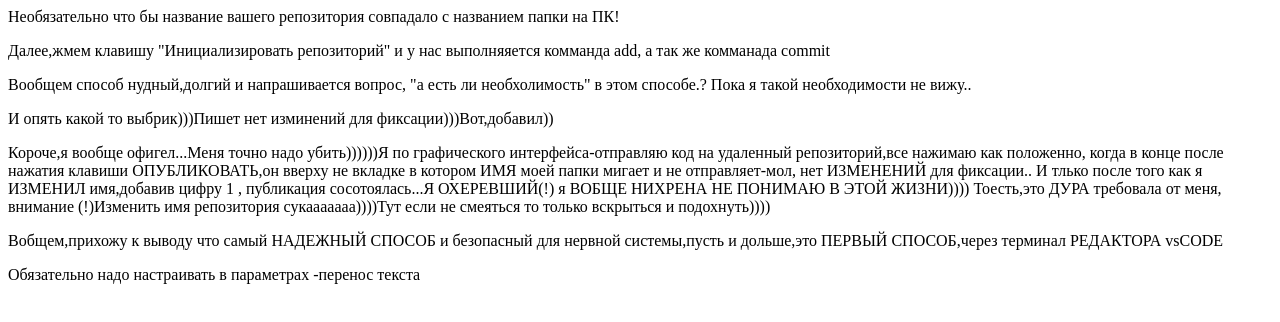
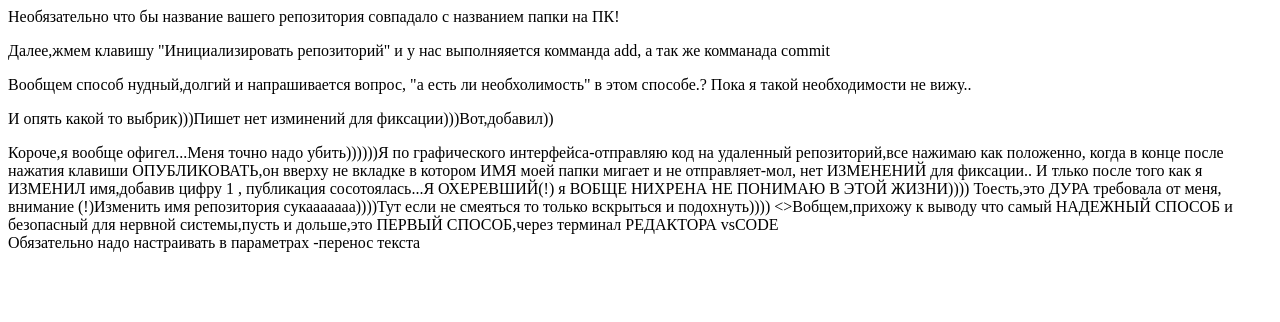
Before and after one commit to Amir369-I/Kombin.SP31, a plain HTML site: page index.html in a window 1280 px wide. Drawn offline with Linux system fonts and the light colour scheme.

Commit message:
Нервишки))

```diff
--- a/index.html
+++ b/index.html
@@ -22,11 +22,11 @@
 Тоесть,это ДУРА требовала от меня, внимание (!)Изменить имя репозитория сукааааааа))))Тут если не смеяться то только
 вскрыться и подохнуть))))
 
-<p>Вобщем,прихожу к выводу что самый НАДЕЖНЫЙ СПОСОБ и безопасный для нервной системы,пусть и дольше,это ПЕРВЫЙ СПОСОБ,через терминал
+<>Вобщем,прихожу к выводу что самый НАДЕЖНЫЙ СПОСОБ и безопасный для нервной системы,пусть и дольше,это ПЕРВЫЙ СПОСОБ,через терминал
      РЕДАКТОРА  vsCODE
      <div>Обязательно надо настраивать в параметрах -перенос текста</div>
 
-</p>
+
 
 </body>
 </html>
```
